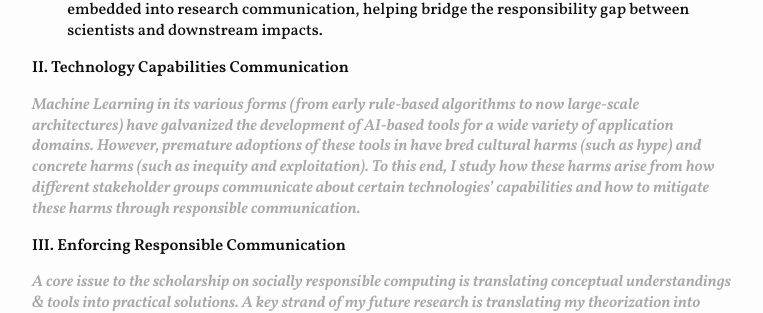
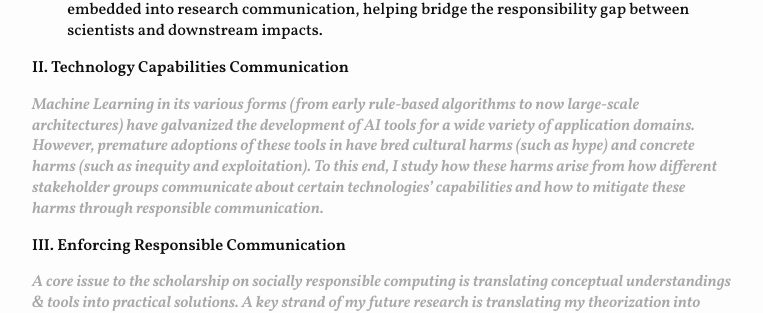
Before and after one commit to koutianqi/koutianqi.github.io, a Jekyll site: the page built from pages/research.markdown, in a window 1280 px wide. Shown: the part 607-920 px from the top of the page, without its empty margins (258-1021 px from the left). Built offline with Jekyll 4.4.1, drawn with Linux system fonts in a browser that asks for light colours.

Commit message:
Update research.markdown

```diff
--- a/pages/research.markdown
+++ b/pages/research.markdown
@@ -14,7 +14,7 @@
  - This paper argues that ML scientists should be accountable not just for replicating model performance but for making replicable claims about their research. By shifting the focus from performance replicability to claim replicability, I show how accountability can be embedded into research communication, helping bridge the responsibility gap between scientists and downstream impacts.
 
 ### II. Technology Capabilities Communication
-### _<span style="color: #A9A9A9;">Machine Learning in its various forms (from early rule-based algorithms to now large-scale architectures) have galvanized the development of AI-based tools for a wide variety of application domains. However, premature adoptions of these tools in have bred cultural harms (such as hype) and concrete harms (such as inequity and exploitation). To this end, I study how these harms arise from how different stakeholder groups communicate about certain technologies’ capabilities and how to mitigate these harms through responsible communication.</span>_
+### _<span style="color: #A9A9A9;">Machine Learning in its various forms (from early rule-based algorithms to now large-scale architectures) have galvanized the development of AI tools for a wide variety of application domains. However, premature adoptions of these tools in have bred cultural harms (such as hype) and concrete harms (such as inequity and exploitation). To this end, I study how these harms arise from how different stakeholder groups communicate about certain technologies’ capabilities and how to mitigate these harms through responsible communication.</span>_
 
 ### III. Enforcing Responsible Communication
 ### _<span style="color: #A9A9A9;">A core issue to the scholarship on socially responsible computing is translating conceptual understandings & tools into practical solutions. A key strand of my future research is translating my theorization into practical tools, policies, and legal frameworks. To this end, I have several work-in-progress.</span>_
```
